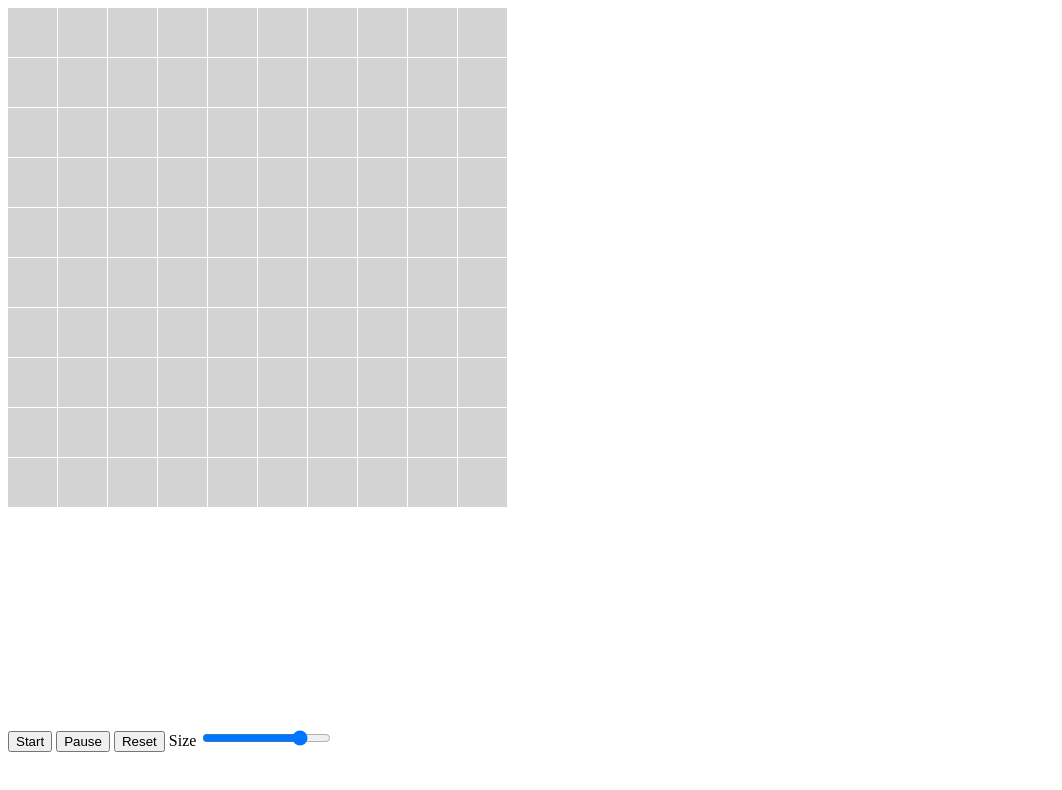
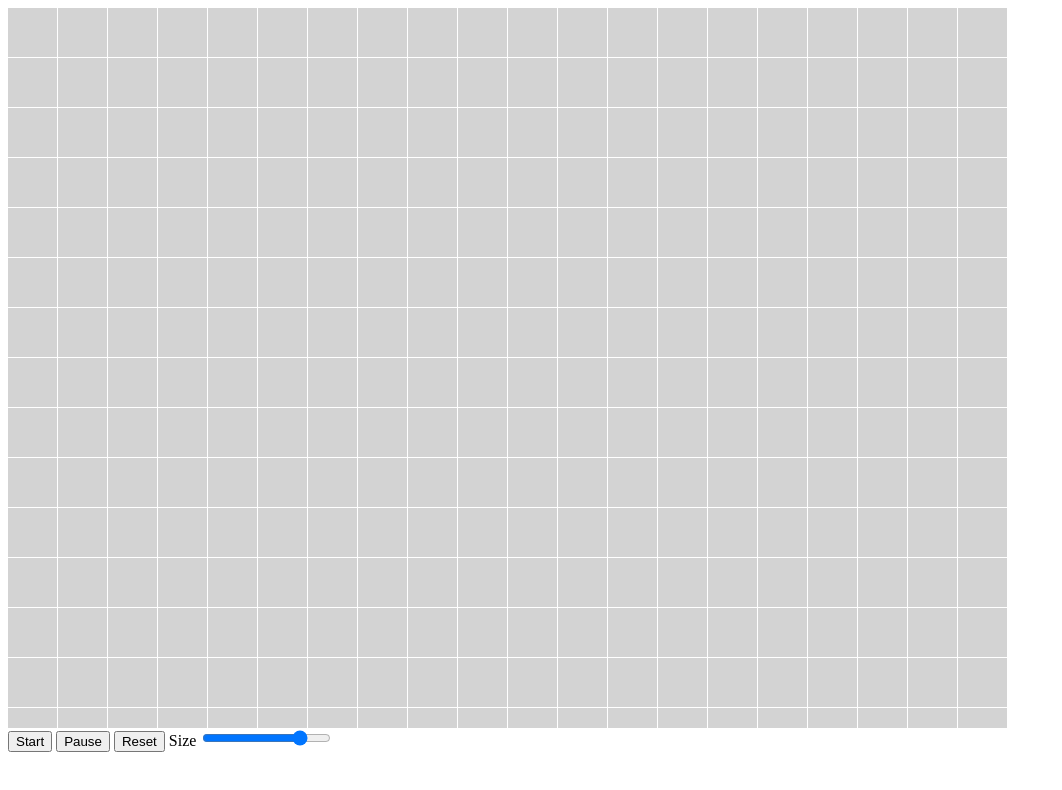
Before and after one commit to AutumnEvans418/GameOfLife, a website built with webpack: page dist/index.html in a window 1280 px wide. Both pictures are taken after a click on the button "Start". Shown: the whole page, without its empty margins (0-1062 px from the left). Built offline with nearby package versions, Linux system fonts and the light colour scheme.

Commit message:
refactored

```diff
--- /dev/null
+++ b/src/canvasUI.ts
@@ -0,0 +1,81 @@
+import {max, settings, createGrid, nextGen } from './life2d'
+// Get the canvas DOM element
+let canvas = document.getElementById('renderCanvas') as HTMLCanvasElement;
+canvas.width = max();
+canvas.height = max();
+let context = canvas.getContext('2d');
+
+let grid = createGrid();
+
+
+function draw(grid: number[][]){
+    context.clearRect(0,0,canvas.width,canvas.height);
+    let space = settings.space;
+    let width = settings.width;
+    for(let i = 0;i < grid.length;i++){
+        for(let j = 0;j < grid[i].length;j++){
+            let current = grid[i][j];
+            if(current == 1){
+                context.fillStyle = "black";
+            }
+            else{
+                context.fillStyle = "lightgray";
+            }
+            context.fillRect(i*space,j*space,width,width);
+        }
+    }
+}
+
+let start = document.getElementById('start');
+let reset = document.getElementById('reset');
+let pause = document.getElementById('pause');
+
+let sizeSlider = document.getElementById('size') as HTMLInputElement;
+let isRunning = false;
+function repeat(){
+    nextGen(grid);
+    draw(grid);
+    if(isRunning){
+        setTimeout(repeat, 100);
+    }
+}
+pause.onclick = () => {
+    isRunning = false;
+
+}
+start.onclick = () => {
+    isRunning = true;
+    repeat();
+}
+reset.onclick = () => {
+    isRunning = false;
+    grid = createGrid();
+}
+sizeSlider.onchange = e => {
+
+    settings.space = Number.parseInt(sizeSlider.value);
+    settings.width = settings.space * 0.9;
+    console.log('change')
+    draw(grid)
+}
+
+let con = document.getElementById('container')
+
+
+
+canvas.onclick = e => {
+
+    //console.log(con.scrollTop)
+
+    const rect = canvas.getBoundingClientRect();
+    let x = Math.floor((e.clientX - rect.left) / settings.space);
+    let y = Math.floor((e.clientY - rect.top) / settings.space);
+    let current = grid[x][y];
+    let result = 0;
+    if(current == 0){
+        result = 1;
+    }
+    grid[x][y] = result;
+    draw(grid)
+}
+draw(grid);
--- a/src/index.ts
+++ b/src/index.ts
@@ -1 +1 @@
-require('./life2d');
+require('./canvasUI');
--- a/src/life2d.ts
+++ b/src/life2d.ts
@@ -1,19 +1,3 @@
-// Get the canvas DOM element
-let canvas = document.getElementById('renderCanvas') as HTMLCanvasElement;
-
-class State {
-    x: number;
-    y: number;
-    neighbors: number;
-    alive: boolean;
-    constructor(x: number, y:number, n:number, alive: boolean){
-        this.x = x;
-        this.y = y;
-        this.neighbors = n;
-        this.alive = alive;
-    }
-}
-
 /*
 1. Any live cell with 2 or 3 live neighbors survives.
 2. Any dead cell with three live neighbors becomes a live cell.
@@ -31,33 +15,26 @@ Implementation:
     - else die
 */
 
-let space = 50;
-let width = 49;
-let size = 10;
+export let settings = {
+    space: 50,
+    width: 49,
+    size: 20
+}
 
-let max = size * space;
+export function max(){
+    return settings.size * settings.space
+}
 
-canvas.width = max;
-canvas.height = max;
-
-function createGrid(){
+export function createGrid(){
     let grid: number[][] = []
-    for(let i = 0;i < size;i++){
+    for(let i = 0;i < settings.size;i++){
         let row: number[] = []
-        for(let j = 0;j < size;j++){
+        for(let j = 0;j < settings.size;j++){
             row.push(0);
         }
         grid.push(row);
     }
     return grid;
-}
-
-function setState(grid: number[][]){
-    grid[1][5] = 1;
-    grid[2][5] = 1;
-    grid[3][5] = 1;
-    grid[4][5] = 1;
-    grid[5][5] = 1;
 }
 
 function log(str: any){
@@ -140,7 +117,7 @@ function getGridNeighbors(grid: number[][]){
     return result;
 }
 
-function nextGen(grid: number[][]){
+export function nextGen(grid: number[][]){
     let ns = getGridNeighbors(grid);
     for(let i = 0;i < ns.length;i++){
         for(let j = 0;j < ns[i].length;j++){
@@ -167,72 +144,3 @@ function nextGen(grid: number[][]){
     }
 
 }
-let context = canvas.getContext('2d');
-
-//context.fillStyle = "color: #ffffff";
-//context.fillRect(0,0,100,100);
-function draw(grid: number[][]){
-    context.clearRect(0,0,max,max);
-    for(let i = 0;i < grid.length;i++){
-        for(let j = 0;j < grid[i].length;j++){
-            let current = grid[i][j];
-            if(current == 1){
-                context.fillStyle = "black";
-            }
-            else{
-                context.fillStyle = "lightgray";
-            }
-            context.fillRect(i*space,j*space,width,width);
-        }
-    }
-}
-
-let grid = createGrid();
-//setState(grid);
-draw(grid);
-log(grid);
-
-let start = document.getElementById('start');
-let reset = document.getElementById('reset');
-let pause = document.getElementById('pause');
-
-let sizeSlider = document.getElementById('size') as HTMLInputElement;
-let isRunning = false;
-function repeat(){
-    nextGen(grid);
-    draw(grid);
-    if(isRunning){
-        setTimeout(repeat, 100);
-    }
-}
-pause.onclick = () => {
-    isRunning = false;
-
-}
-start.onclick = () => {
-    isRunning = true;
-    repeat();
-}
-reset.onclick = () => {
-    isRunning = false;
-    grid = createGrid();
-}
-sizeSlider.onchange = e => {
-    space = Number.parseInt(sizeSlider.value);
-    width = space * 0.9;
-    console.log('change')
-    draw(grid)
-}
-canvas.onclick = e => {
-    let x = Math.floor(e.x / space);
-    let y = Math.floor(e.y / space);
-    let current = grid[x][y];
-    let result = 0;
-    if(current == 0){
-        result = 1;
-    }
-    grid[x][y] = result;
-    draw(grid)
-}
-//nextGen(grid);
-//draw(grid);
```
Also changed, not shown: dist/index.html.
